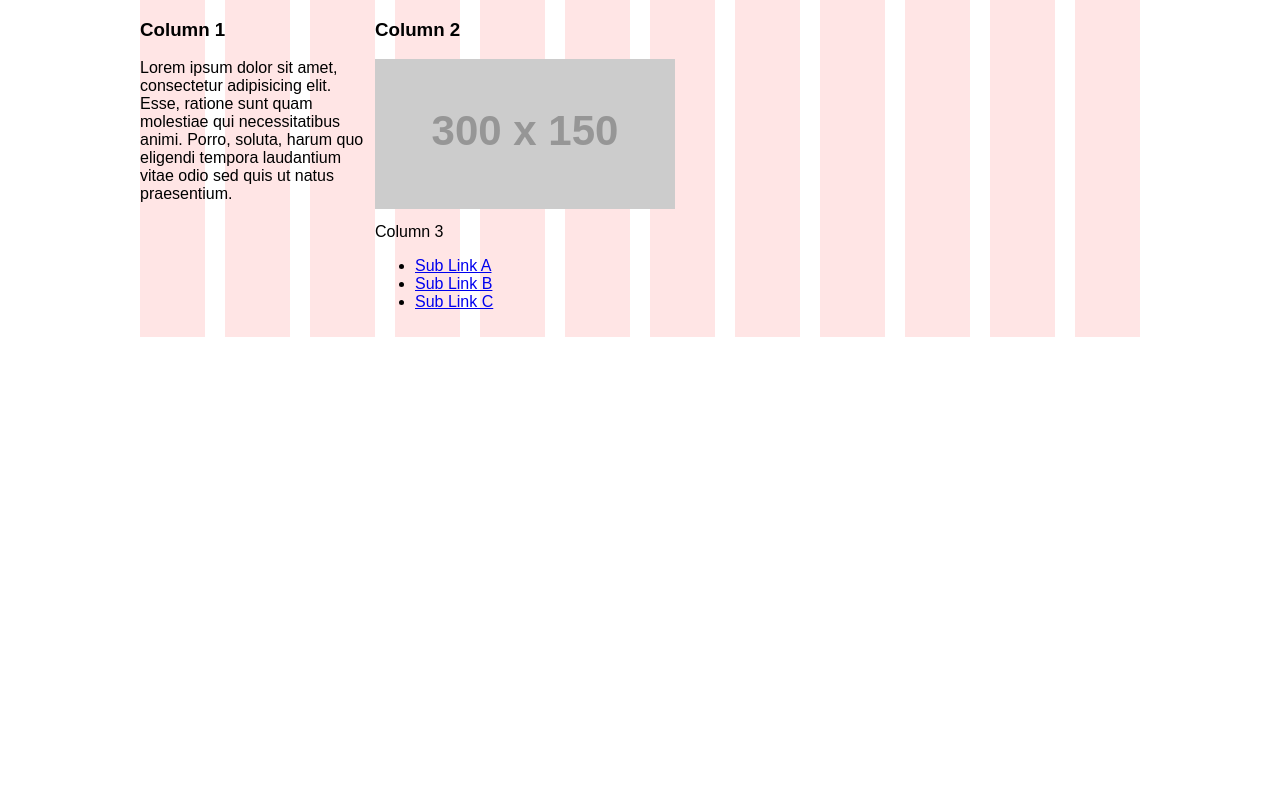
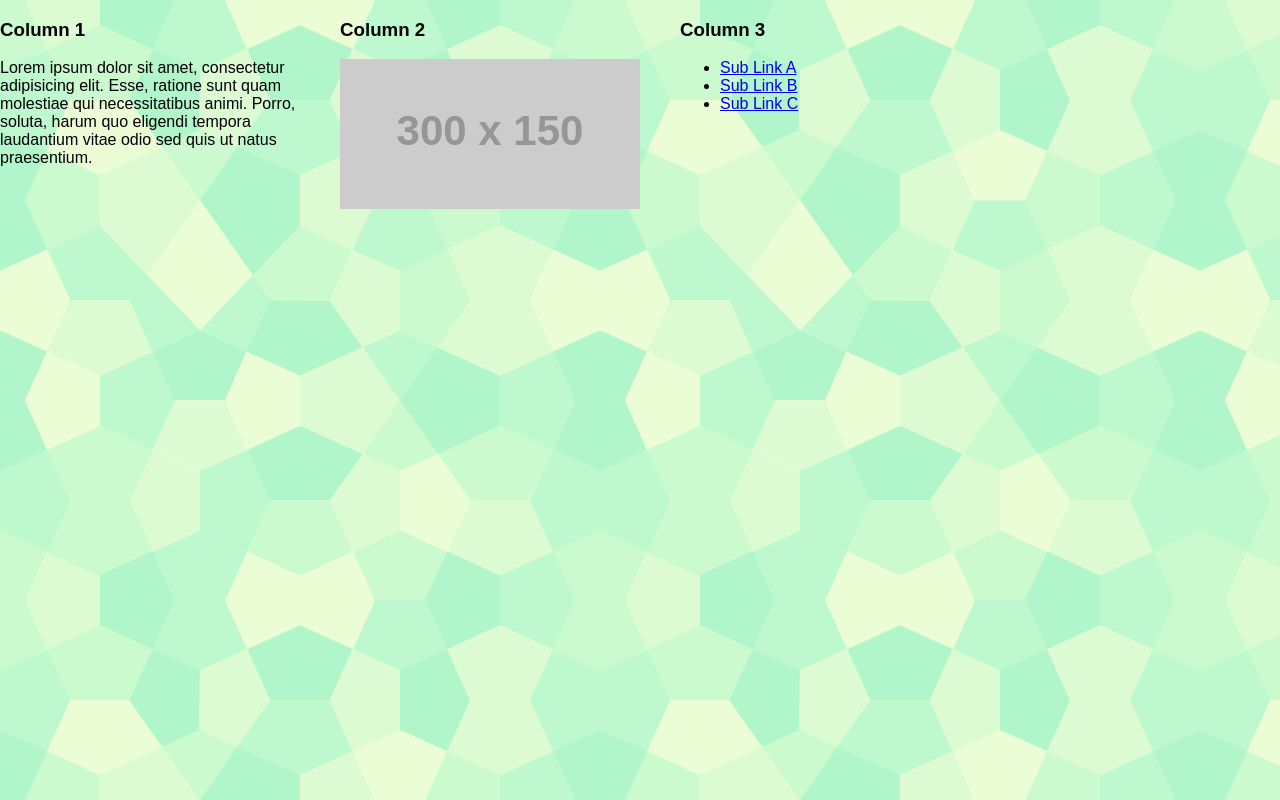
Before and after one commit to sbedell2013/wk3-quiz, a plain HTML site: page index.html in a window 1280 px wide. Drawn offline with Linux system fonts and the light colour scheme; placeholder pictures from the web are drawn by us.

Commit message:
Version 2

```diff
--- a/css/styles.css
+++ b/css/styles.css
@@ -1,5 +1,7 @@
 /* Your Website Styles */
-
+body{
+	background: url("../img/bg.png");
+}
 /* Show Grid */
 .showgrid {
 	background: url("../img/grid-bg.png") repeat-y;
--- a/index.html
+++ b/index.html
@@ -2,41 +2,41 @@
 <html lang="en">
 <head>
   <meta charset="UTF-8" />
-  <title>Your Website</title>
+  <title>wk-3</title>
 
  <link rel="icon" href="favicon.ico">
 
   <link rel="stylesheet" href="css/normalize.css">
   <link rel="stylesheet" href="css/grid.css">
-  <link rel="stylesheet" href="css/styles.css" type="text/css" media="screen">
+  <link rel="stylesheet" href="css/styles.css">
 
 </head>
 <body>
 
-	<div class="container showgrid">
+
 
 		<!-- 1st Column -->
-		<div class="grid_3 omega">
+		<div class="grid_4">
 		<h3>Column 1</h3>
 		<p>Lorem ipsum dolor sit amet, consectetur adipisicing elit. Esse, ratione sunt quam molestiae qui necessitatibus animi. Porro, soluta, harum quo eligendi tempora laudantium vitae odio sed quis ut natus praesentium.</p>
 		</div>
 
-		<div class="grid_8 omega"
+		<div class="grid_4">
 		<!-- 2nd Column -->
 		<h3>Column 2</h3>
 		<img src="http://placehold.it/300x150" alt="Placeholder">
-	</div>
+		</div>
 
 
 		<!-- 3rd Column -->
-		<div class="grid_8"
+		<div class="grid_4 omega">
 		<h3>Column 3</h3>
 		<ul>
 			<li><a href="#">Sub Link A</a></li>
 			<li><a href="#">Sub Link B</a></li>
 			<li><a href="#">Sub Link C</a></li>
 		</ul>
-		</div>
+
 
 
 		<!-- Clearfix -->
```
